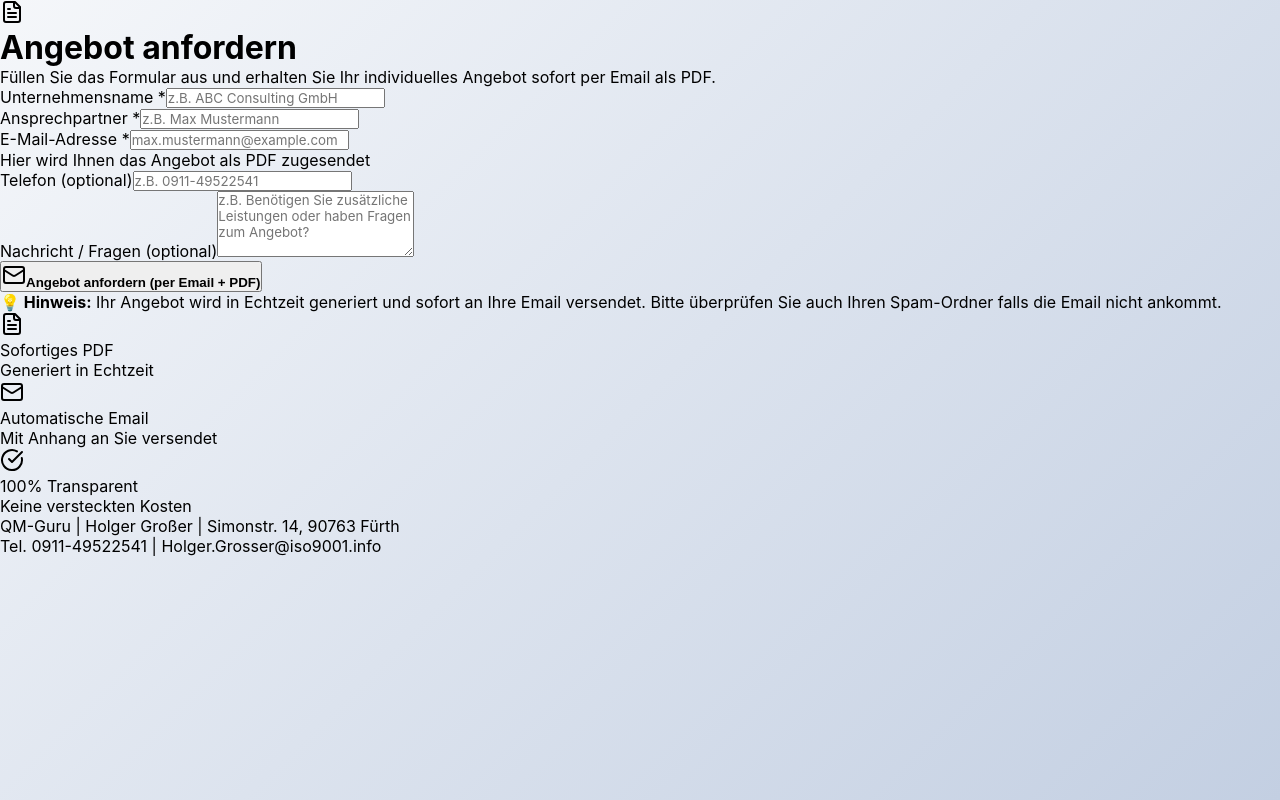
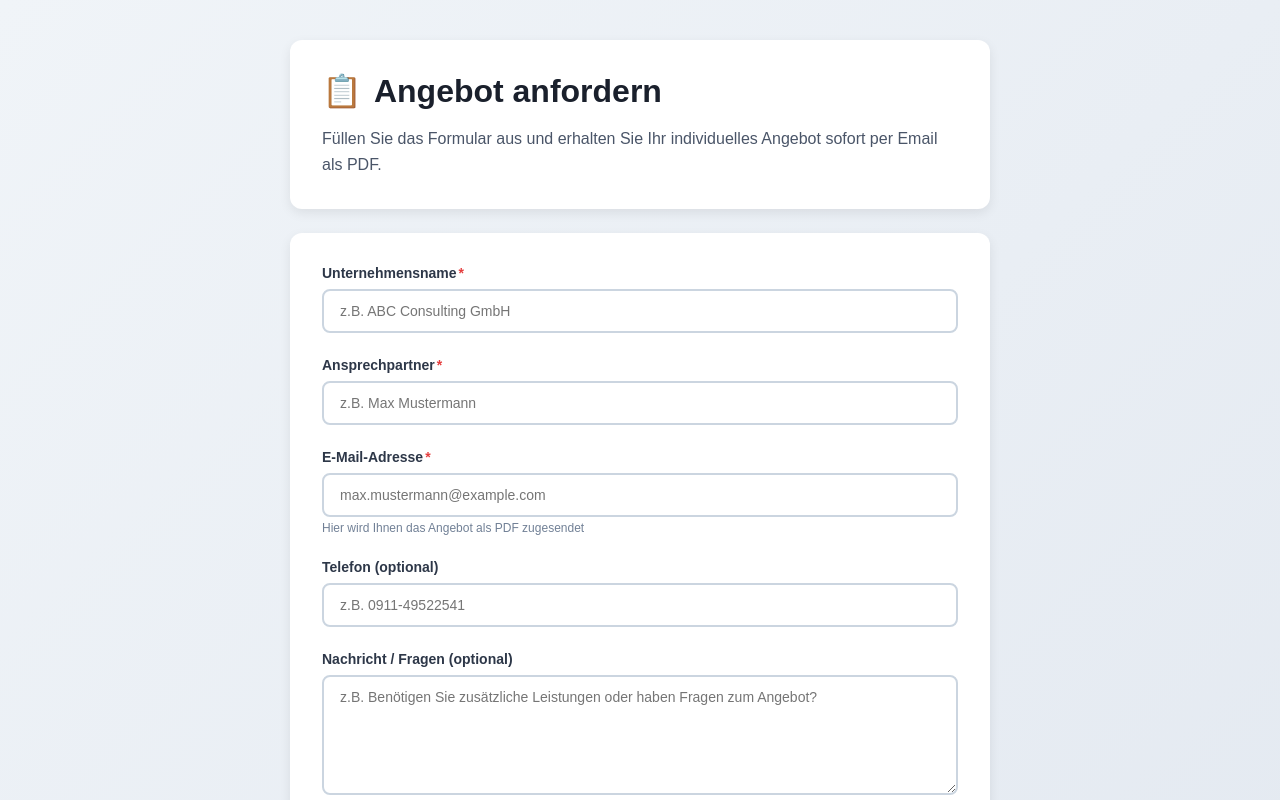
Before and after one commit to holgergrosser-hub/qm-guru-angebote, a React (Vite) app: page / in a window 1280 px wide. Shown: the top 800 px of the page. Built offline with nearby package versions, Linux system fonts and the light colour scheme.

Commit message:
Update App.jsx

```diff
--- a/src/App.jsx
+++ b/src/App.jsx
@@ -1,8 +1,200 @@
 import React, { useState } from 'react';
-import { Mail, FileText, CheckCircle, Loader, AlertCircle } from 'lucide-react';
 
-// Google Apps Script URL - PASTE DEINE NEUE URL HIER!
-const SCRIPT_URL = 'https://script.google.com/a/macros/iso9001.info/s/AKfycbwYHfgEzP0JCfZLNoZ8tfC1uKkTDMRaIf6eP2g5Kt-ms5XK60qak4PvWekcc6WKxgHC/exec';
+const SCRIPT_URL = 'https://script.google.com/macros/s/AKfycbzBSfNlX9LyZD0SshbY1P0395UDdiSvKeytvl3ZtFUgD_JTG4btk-Yow3WpUeyL9Q9ZYQ/exec';
+
+const styles = {
+  container: {
+    minHeight: '100vh',
+    background: 'linear-gradient(135deg, #f0f4f8 0%, #e2e8f0 100%)',
+    padding: '40px 20px',
+    fontFamily: 'Arial, sans-serif',
+  },
+  wrapper: {
+    maxWidth: '700px',
+    margin: '0 auto',
+  },
+  headerBox: {
+    background: 'white',
+    borderRadius: '12px',
+    boxShadow: '0 4px 12px rgba(0,0,0,0.08)',
+    padding: '32px',
+    marginBottom: '24px',
+  },
+  headerTitle: {
+    fontSize: '32px',
+    fontWeight: 'bold',
+    color: '#1a202c',
+    margin: '0 0 16px 0',
+    display: 'flex',
+    alignItems: 'center',
+    gap: '12px',
+  },
+  headerIcon: {
+    fontSize: '32px',
+  },
+  headerDesc: {
+    fontSize: '16px',
+    color: '#4a5568',
+    margin: '0',
+    lineHeight: '1.6',
+  },
+  formBox: {
+    background: 'white',
+    borderRadius: '12px',
+    boxShadow: '0 4px 12px rgba(0,0,0,0.08)',
+    padding: '32px',
+  },
+  formGroup: {
+    marginBottom: '24px',
+  },
+  label: {
+    display: 'block',
+    fontSize: '14px',
+    fontWeight: '600',
+    color: '#2d3748',
+    marginBottom: '8px',
+  },
+  required: {
+    color: '#e53e3e',
+    marginLeft: '2px',
+  },
+  input: {
+    width: '100%',
+    padding: '12px 16px',
+    fontSize: '14px',
+    border: '2px solid #cbd5e0',
+    borderRadius: '8px',
+    boxSizing: 'border-box',
+    fontFamily: 'Arial, sans-serif',
+    transition: 'border-color 0.2s',
+  },
+  inputFocus: {
+    borderColor: '#3182ce',
+  },
+  textarea: {
+    width: '100%',
+    padding: '12px 16px',
+    fontSize: '14px',
+    border: '2px solid #cbd5e0',
+    borderRadius: '8px',
+    boxSizing: 'border-box',
+    fontFamily: 'Arial, sans-serif',
+    resize: 'vertical',
+    minHeight: '120px',
+    transition: 'border-color 0.2s',
+  },
+  helperText: {
+    fontSize: '12px',
+    color: '#718096',
+    marginTop: '4px',
+  },
+  button: {
+    width: '100%',
+    padding: '14px 24px',
+    fontSize: '16px',
+    fontWeight: 'bold',
+    border: 'none',
+    borderRadius: '8px',
+    cursor: 'pointer',
+    transition: 'all 0.3s',
+    display: 'flex',
+    alignItems: 'center',
+    justifyContent: 'center',
+    gap: '8px',
+  },
+  buttonIdle: {
+    background: '#3182ce',
+    color: 'white',
+  },
+  buttonLoading: {
+    background: '#a0aec0',
+    color: 'white',
+    cursor: 'not-allowed',
+  },
+  buttonSuccess: {
+    background: '#38a169',
+    color: 'white',
+  },
+  buttonHover: {
+    transform: 'translateY(-2px)',
+    boxShadow: '0 6px 16px rgba(0,0,0,0.12)',
+  },
+  errorBox: {
+    background: '#fff5f5',
+    border: '2px solid #fc8181',
+    borderRadius: '8px',
+    padding: '16px',
+    marginBottom: '20px',
+    display: 'flex',
+    gap: '12px',
+  },
+  errorText: {
+    color: '#c53030',
+    fontSize: '14px',
+  },
+  successBox: {
+    background: '#f0fff4',
+    border: '2px solid #9ae6b4',
+    borderRadius: '8px',
+    padding: '20px',
+    marginTop: '24px',
+  },
+  successTitle: {
+    color: '#22543d',
+    fontWeight: 'bold',
+    marginBottom: '12px',
+    fontSize: '16px',
+  },
+  successList: {
+    color: '#22543d',
+    fontSize: '13px',
+    lineHeight: '1.8',
+  },
+  infoBox: {
+    background: '#eff6ff',
+    borderLeft: '4px solid #3b82f6',
+    borderRadius: '4px',
+    padding: '16px',
+    marginTop: '24px',
+    fontSize: '13px',
+    color: '#1e40af',
+    lineHeight: '1.6',
+  },
+  footer: {
+    marginTop: '32px',
+    textAlign: 'center',
+    fontSize: '12px',
+    color: '#718096',
+    lineHeight: '1.8',
+  },
+  footerGrid: {
+    display: 'grid',
+    gridTemplateColumns: 'repeat(3, 1fr)',
+    gap: '16px',
+    marginTop: '32px',
+  },
+  footerCard: {
+    background: 'white',
+    borderRadius: '8px',
+    boxShadow: '0 2px 8px rgba(0,0,0,0.06)',
+    padding: '20px',
+    textAlign: 'center',
+  },
+  footerCardIcon: {
+    fontSize: '24px',
+    marginBottom: '8px',
+  },
+  footerCardTitle: {
+    fontSize: '13px',
+    fontWeight: '600',
+    color: '#2d3748',
+    marginBottom: '4px',
+  },
+  footerCardDesc: {
+    fontSize: '11px',
+    color: '#718096',
+  },
+};
 
 export default function App() {
   const [formData, setFormData] = useState({
@@ -13,8 +205,9 @@ export default function App() {
     nachricht: ''
   });
 
-  const [status, setStatus] = useState('idle'); // idle, loading, success, error
+  const [status, setStatus] = useState('idle');
   const [errorMsg, setErrorMsg] = useState('');
+  const [focusedField, setFocusedField] = useState(null);
 
   const handleChange = (e) => {
     const { name, value } = e.target;
@@ -27,7 +220,6 @@ export default function App() {
   const handleSubmit = async (e) => {
     e.preventDefault();
 
-    // Validierung
     if (!formData.unternehmensname || !formData.email || !formData.ansprechpartner) {
       setErrorMsg('Bitte füllen Sie Unternehmensname, Ansprechpartner und Email aus');
       return;
@@ -38,14 +230,12 @@ export default function App() {
 
     try {
       console.log('Sende Daten an:', SCRIPT_URL);
-      console.log('Daten:', formData);
 
-      // Sende Daten zu Google Apps Script
       const response = await fetch(SCRIPT_URL, {
         method: 'POST',
-        mode: 'no-cors', // WICHTIG für CORS!
+        mode: 'no-cors',
         headers: {
-          'Content-Type': 'text/plain', // Google Apps Script mag text/plain besser
+          'Content-Type': 'text/plain',
         },
         body: JSON.stringify({
           unternehmensname: formData.unternehmensname,
@@ -56,12 +246,8 @@ export default function App() {
         })
       });
 
-      console.log('Response erhalten');
-
-      // Bei no-cors können wir Response nicht lesen, daher setzen wir direkt success
       setStatus('success');
 
-      // Reset Form nach 4 Sekunden
       setTimeout(() => {
         setFormData({
           unternehmensname: '',
@@ -71,84 +257,105 @@ export default function App() {
           nachricht: ''
         });
         setStatus('idle');
-      }, 4000);
+      }, 5000);
 
     } catch (err) {
       console.error('Fehler:', err);
       setStatus('error');
-      setErrorMsg('Es gab einen Fehler beim Versenden. Bitte überprüfen Sie die Konsole (F12) für Details.');
+      setErrorMsg('Es gab einen Fehler beim Versenden. Bitte später erneut versuchen.');
     }
   };
 
   return (
-    <div className="min-h-screen bg-gradient-to-br from-blue-50 to-indigo-100 py-12 px-4">
-      <div className="max-w-2xl mx-auto">
+    <div style={styles.container}>
+      <div style={styles.wrapper}>
+
         {/* Header */}
-        <div className="bg-white rounded-lg shadow-lg p-8 mb-8">
-          <div className="flex items-center gap-3 mb-4">
-            <FileText className="w-8 h-8 text-blue-600" />
-            <h1 className="text-3xl font-bold text-gray-800">Angebot anfordern</h1>
+        <div style={styles.headerBox}>
+          <div style={styles.headerTitle}>
+            <span style={styles.headerIcon}>📋</span>
+            Angebot anfordern
           </div>
-          <p className="text-gray-600">
+          <p style={styles.headerDesc}>
             Füllen Sie das Formular aus und erhalten Sie Ihr individuelles Angebot sofort per Email als PDF.
           </p>
         </div>
 
         {/* Form */}
-        <form onSubmit={handleSubmit} className="bg-white rounded-lg shadow-lg p-8">
+        <form onSubmit={handleSubmit} style={styles.formBox}>
 
           {/* Unternehmensname */}
-          <div className="mb-6">
-            <label className="block text-sm font-semibold text-gray-700 mb-2">
-              Unternehmensname *
+          <div style={styles.formGroup}>
+            <label style={styles.label}>
+              Unternehmensname
+              <span style={styles.required}>*</span>
             </label>
             <input
               type="text"
               name="unternehmensname"
               value={formData.unternehmensname}
               onChange={handleChange}
+              onFocus={() => setFocusedField('unternehmensname')}
+              onBlur={() => setFocusedField(null)}
               placeholder="z.B. ABC Consulting GmbH"
-              className="w-full px-4 py-3 border-2 border-gray-300 rounded-lg focus:outline-none focus:border-blue-500 transition"
+              style={{
+                ...styles.input,
+                ...(focusedField === 'unternehmensname' ? styles.inputFocus : {})
+              }}
               required
             />
           </div>
 
           {/* Ansprechpartner */}
-          <div className="mb-6">
-            <label className="block text-sm font-semibold text-gray-700 mb-2">
-              Ansprechpartner *
+          <div style={styles.formGroup}>
+            <label style={styles.label}>
+              Ansprechpartner
+              <span style={styles.required}>*</span>
             </label>
             <input
               type="text"
               name="ansprechpartner"
               value={formData.ansprechpartner}
               onChange={handleChange}
+              onFocus={() => setFocusedField('ansprechpartner')}
+              onBlur={() => setFocusedField(null)}
               placeholder="z.B. Max Mustermann"
-              className="w-full px-4 py-3 border-2 border-gray-300 rounded-lg focus:outline-none focus:border-blue-500 transition"
+              style={{
+                ...styles.input,
+                ...(focusedField === 'ansprechpartner' ? styles.inputFocus : {})
+              }}
               required
             />
           </div>
 
           {/* Email */}
-          <div className="mb-6">
-            <label className="block text-sm font-semibold text-gray-700 mb-2">
-              E-Mail-Adresse *
+          <div style={styles.formGroup}>
+            <label style={styles.label}>
+              E-Mail-Adresse
+              <span style={styles.required}>*</span>
             </label>
             <input
               type="email"
               name="email"
               value={formData.email}
               onChange={handleChange}
+              onFocus={() => setFocusedField('email')}
+              onBlur={() => setFocusedField(null)}
               placeholder="max.mustermann@example.com"
-              className="w-full px-4 py-3 border-2 border-gray-300 rounded-lg focus:outline-none focus:border-blue-500 transition"
+              style={{
+                ...styles.input,
+                ...(focusedField === 'email' ? styles.inputFocus : {})
+              }}
               required
             />
-            <p className="text-xs text-gray-500 mt-1">Hier wird Ihnen das Angebot als PDF zugesendet</p>
+            <div style={styles.helperText}>
+              Hier wird Ihnen das Angebot als PDF zugesendet
+            </div>
           </div>
 
           {/* Telefon */}
-          <div className="mb-6">
-            <label className="block text-sm font-semibold text-gray-700 mb-2">
+          <div style={styles.formGroup}>
+            <label style={styles.label}>
               Telefon (optional)
             </label>
             <input
@@ -156,31 +363,40 @@ export default function App() {
               name="telefon"
               value={formData.telefon}
               onChange={handleChange}
+              onFocus={() => setFocusedField('telefon')}
+              onBlur={() => setFocusedField(null)}
               placeholder="z.B. 0911-49522541"
-              className="w-full px-4 py-3 border-2 border-gray-300 rounded-lg focus:outline-none focus:border-blue-500 transition"
+              style={{
+                ...styles.input,
+                ...(focusedField === 'telefon' ? styles.inputFocus : {})
+              }}
             />
           </div>
 
           {/* Nachricht */}
-          <div className="mb-8">
-            <label className="block text-sm font-semibold text-gray-700 mb-2">
+          <div style={styles.formGroup}>
+            <label style={styles.label}>
               Nachricht / Fragen (optional)
             </label>
             <textarea
               name="nachricht"
               value={formData.nachricht}
               onChange={handleChange}
+              onFocus={() => setFocusedField('nachricht')}
+              onBlur={() => setFocusedField(null)}
               placeholder="z.B. Benötigen Sie zusätzliche Leistungen oder haben Fragen zum Angebot?"
-              rows="4"
-              className="w-full px-4 py-3 border-2 border-gray-300 rounded-lg focus:outline-none focus:border-blue-500 transition resize-none"
+              style={{
+                ...styles.textarea,
+                ...(focusedField === 'nachricht' ? styles.inputFocus : {})
+              }}
             />
           </div>
 
           {/* Error Message */}
           {errorMsg && (
-            <div className="mb-6 p-4 bg-red-50 border-2 border-red-300 rounded-lg flex items-start gap-3">
-              <AlertCircle className="w-5 h-5 text-red-600 flex-shrink-0 mt-0.5" />
-              <p className="text-red-700 text-sm">{errorMsg}</p>
+            <div style={styles.errorBox}>
+              <span>⚠️</span>
+              <div style={styles.errorText}>{errorMsg}</div>
             </div>
           )}
 
@@ -188,69 +404,71 @@ export default function App() {
           <button
             type="submit"
             disabled={status === 'loading'}
-            className={`w-full py-4 px-6 rounded-lg font-bold text-lg transition flex items-center justify-center gap-2 ${
-              status === 'loading'
-                ? 'bg-gray-400 text-white cursor-not-allowed'
-                : status === 'success'
-                ? 'bg-green-600 text-white hover:bg-green-700'
-                : 'bg-blue-600 text-white hover:bg-blue-700'
-            }`}
+            style={{
+              ...styles.button,
+              ...(status === 'loading' ? styles.buttonLoading : styles.buttonIdle),
+              ...(status === 'success' ? styles.buttonSuccess : {}),
+              ...(status !== 'loading' && status !== 'error' ? styles.buttonHover : {})
+            }}
+            onMouseEnter={(e) => {
+              if (status !== 'loading' && status !== 'error') {
+                e.target.style.transform = 'translateY(-2px)';
+                e.target.style.boxShadow = '0 6px 16px rgba(0,0,0,0.12)';
+              }
+            }}
+            onMouseLeave={(e) => {
+              e.target.style.transform = 'none';
+              e.target.style.boxShadow = 'none';
+            }}
           >
-            {status === 'loading' && <Loader className="w-5 h-5 animate-spin" />}
-            {status === 'loading' && 'Wird verarbeitet...'}
-            {status === 'success' && <CheckCircle className="w-5 h-5" />}
-            {status === 'success' && 'Erfolgreich! Email unterwegs...'}
-            {status === 'idle' && status !== 'success' && (
-              <>
-                <Mail className="w-5 h-5" />
-                Angebot anfordern (per Email + PDF)
-              </>
-            )}
+            {status === 'loading' && '⏳ Wird verarbeitet...'}
+            {status === 'success' && '✅ Erfolgreich! Email unterwegs...'}
+            {status === 'idle' && '📧 Angebot anfordern (per Email + PDF)'}
+            {status === 'error' && '❌ Fehler beim Versenden'}
           </button>
 
           {/* Success Message */}
           {status === 'success' && (
-            <div className="mt-6 p-4 bg-green-50 border-2 border-green-300 rounded-lg">
-              <p className="text-green-800 font-semibold mb-3">✅ Ihr Angebot wurde erfolgreich erstellt!</p>
-              <div className="space-y-2">
-                <p className="text-sm text-green-700">📧 Eine Email mit dem PDF wird in Kürze zugestellt (überprüfen Sie auch den Spam-Ordner)</p>
-                <p className="text-sm text-green-700">💡 Die Email kommt von: Holger.Grosser@QM-Guru.de</p>
+            <div style={styles.successBox}>
+              <div style={styles.successTitle}>✅ Ihr Angebot wurde erfolgreich erstellt!</div>
+              <div style={styles.successList}>
+                📧 Eine Email mit dem PDF wird in Kürze zugestellt (überprüfen Sie auch den Spam-Ordner)<br/>
+                💡 Die Email kommt von: Holger.Grosser@QM-Guru.de
               </div>
             </div>
           )}
 
           {/* Info Box */}
-          <div className="mt-8 p-4 bg-blue-50 border-l-4 border-blue-600 rounded">
-            <p className="text-sm text-blue-800">
-              <strong>💡 Hinweis:</strong> Ihr Angebot wird in Echtzeit generiert und sofort an Ihre Email versendet. Bitte überprüfen Sie auch Ihren Spam-Ordner falls die Email nicht ankommt.
-            </p>
+          <div style={styles.infoBox}>
+            <strong>💡 Hinweis:</strong> Ihr Angebot wird in Echtzeit generiert und sofort an Ihre Email versendet. Bitte überprüfen Sie auch Ihren Spam-Ordner falls die Email nicht ankommt.
           </div>
         </form>
 
-        {/* Footer Info */}
-        <div className="mt-8 grid grid-cols-3 gap-4">
-          <div className="bg-white rounded-lg shadow p-4 text-center">
-            <FileText className="w-8 h-8 text-blue-600 mx-auto mb-2" />
-            <p className="text-sm font-semibold text-gray-800">Sofortiges PDF</p>
-            <p className="text-xs text-gray-600">Generiert in Echtzeit</p>
+        {/* Footer Grid */}
+        <div style={styles.footerGrid}>
+          <div style={styles.footerCard}>
+            <div style={styles.footerCardIcon}>📄</div>
+            <div style={styles.footerCardTitle}>Sofortiges PDF</div>
+            <div style={styles.footerCardDesc}>Generiert in Echtzeit</div>
           </div>
-          <div className="bg-white rounded-lg shadow p-4 text-center">
-            <Mail className="w-8 h-8 text-green-600 mx-auto mb-2" />
-            <p className="text-sm font-semibold text-gray-800">Automatische Email</p>
-            <p className="text-xs text-gray-600">Mit Anhang an Sie versendet</p>
+          <div style={styles.footerCard}>
+            <div style={styles.footerCardIcon}>📧</div>
+            <div style={styles.footerCardTitle}>Automatische Email</div>
+            <div style={styles.footerCardDesc}>Mit Anhang an Sie versendet</div>
           </div>
-          <div className="bg-white rounded-lg shadow p-4 text-center">
-            <CheckCircle className="w-8 h-8 text-purple-600 mx-auto mb-2" />
-            <p className="text-sm font-semibold text-gray-800">100% Transparent</p>
-            <p className="text-xs text-gray-600">Keine versteckten Kosten</p>
+          <div style={styles.footerCard}>
+            <div style={styles.footerCardIcon}>✅</div>
+            <div style={styles.footerCardTitle}>100% Transparent</div>
+            <div style={styles.footerCardDesc}>Keine versteckten Kosten</div>
           </div>
         </div>
 
         {/* Footer */}
-        <div className="mt-12 text-center text-gray-600 text-sm">
-          <p>QM-Guru | Holger Großer | Simonstr. 14, 90763 Fürth</p>
-          <p>Tel. 0911-49522541 | Holger.Grosser@iso9001.info</p>
+        <div style={styles.footer}>
+          <p style={{ margin: '0' }}>QM-Guru | Holger Großer | Simonstr. 14, 90763 Fürth</p>
+          <p style={{ margin: '8px 0 0 0' }}>Tel. 0911-49522541 | Holger.Grosser@iso9001.info</p>
         </div>
+
       </div>
     </div>
   );
```
